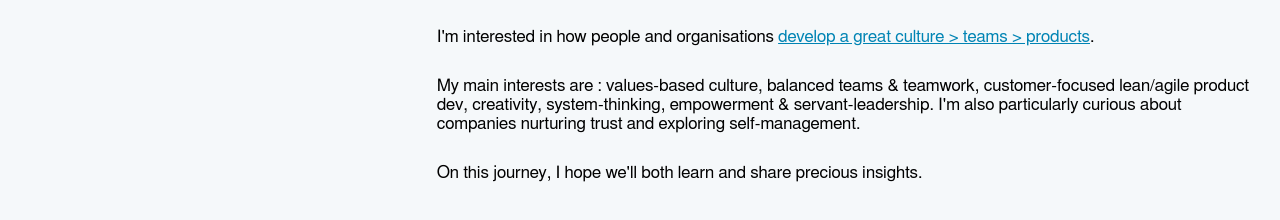
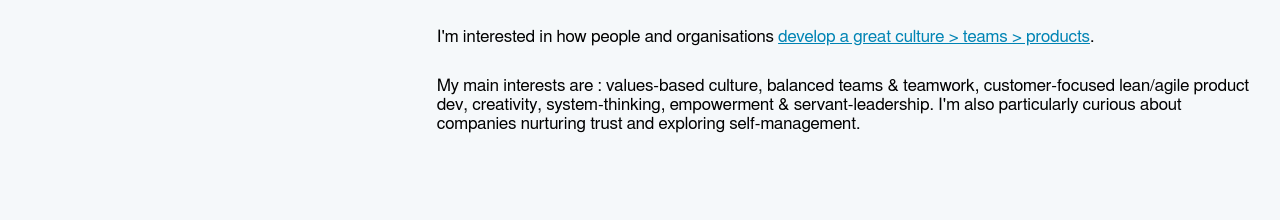
Before and after one commit to thomaslissajoux/thomaslissajoux.github.io, a plain HTML site: page index.html in a window 1280 px wide. Shown: the part 366-586 px from the top of the page. Drawn offline with Linux system fonts and the light colour scheme.

Commit message:
and 2nd update

```diff
--- a/index.html
+++ b/index.html
@@ -41,8 +41,6 @@ window.ga=window.ga||function(){(ga.q=ga.q||[]).push(arguments)};ga.l=+new Date;
 <p>I'm interested in how people and organisations <a href="https://medium.com/@thomaslissajoux/"> develop a great culture > teams > products</a>.</p>
 
 <p>My main interests are : values-based culture, balanced teams & teamwork, customer-focused lean/agile product dev, creativity, system-thinking, empowerment & servant-leadership.  I'm also particularly curious about companies nurturing trust and exploring self-management.</p>
-
-<p>On this journey, I hope we'll both learn and share precious insights.</p>
 			    </div>
 			</div>
 		</section>
```
